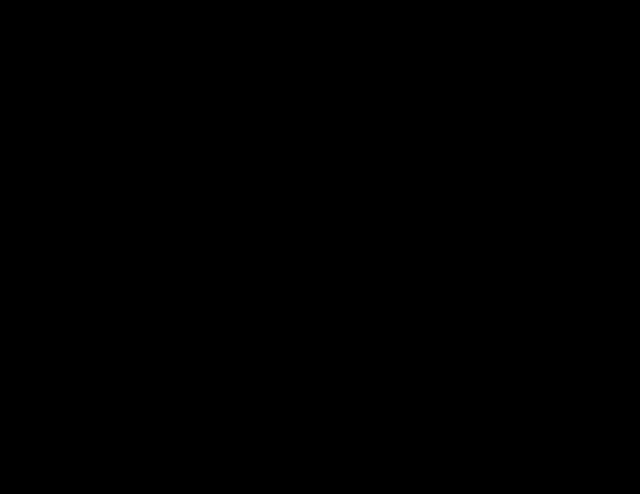
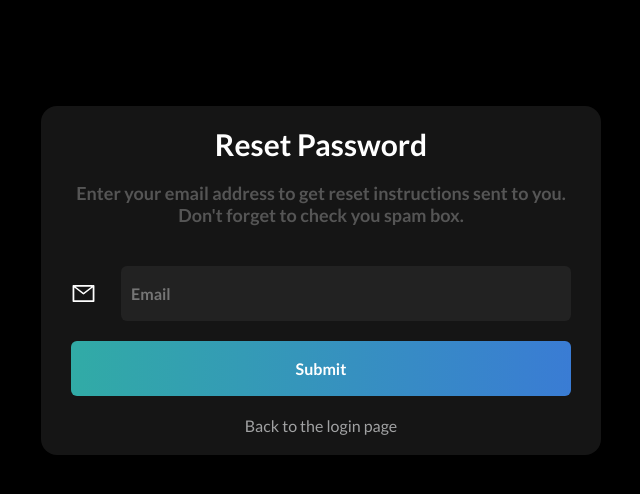
Before and after one commit to JoseAMota11/ortex-login, a React (Vite) app: page /reset-password in a window 1280 px wide. Before the commit this address had no page. Shown: the top 494 px of the page, without its empty margins (319-959 px from the left). Built offline with nearby package versions, Linux system fonts and the light colour scheme; no server answers.

Commit message:
Final commit?

```diff
--- a/index.html
+++ b/index.html
@@ -2,7 +2,7 @@
 <html lang="en">
   <head>
     <meta charset="UTF-8" />
-    <link rel="icon" type="image/svg+xml" href="/vite.svg" />
+    <link rel="icon" type="image/x-icon" href="./src/assets/favicon.ico">
     <meta name="viewport" content="width=device-width, initial-scale=1.0" />
     <link href="https://fonts.googleapis.com/css?family=Lato:100,100italic,300,300italic,regular,italic,700,700italic,900,900italic" rel="stylesheet" />
     <title>Welcome to ORTEX</title>
--- a/src/components/Home.css
+++ b/src/components/Home.css
@@ -66,5 +66,26 @@
 }
 
 @media only screen and (max-width: 470px) {
+  .web-socket-container {
+    width: 320px;
+  }
 
+  .home-title {
+    font-size: 24px;
+  }
+
+  .btn-logout {
+    width: 90px;
+    font-size: 16px;
+  }
 }
+
+@media only screen and (max-width: 380px) {
+  .web-socket-container {
+    flex-direction: column;
+  }
+
+  .home-title {
+    font-size: 24px;
+  }
+}
--- a/src/components/Home.jsx
+++ b/src/components/Home.jsx
@@ -49,7 +49,7 @@
             />
           </Link>
           <Link to='/login'>
-            <button className='btn-logout'>
+            <button className='btn-logout' onClick={handleLogout}>
               Logout
             </button>
           </Link>
--- a/src/components/Login.css
+++ b/src/components/Login.css
@@ -53,6 +53,7 @@
   border: 2px solid var(--color-btn);
   font-size: 16px;
   transition: all 0.3s;
+  margin: 10px 0;
 }
 
 .login-google:hover, .login-apple:hover {
@@ -64,8 +65,8 @@
   display: flex;
   justify-content: center;
   align-items: center;
-  gap: 4px;
-  padding: 20px;
+  gap: 20px;
+  padding: 20px 24px;
 }
 
 .or-label {
@@ -73,7 +74,7 @@
 }
 
 .line {
-  width: 15px;
+  width: 80%;
   height: 2px;
   background-color: var(--gray-color);
 }
@@ -213,6 +214,10 @@
     margin: auto;
   }
 
+  .or-label__container {
+    padding: 20px 10px;
+  }
+
   .login-container {
     width: 100vw;
     height: 100vh;
@@ -258,7 +263,11 @@
   .btn-container {
     flex-direction: column;
     align-items: center;
-    gap: 15px;
+    /* gap: 15px; */
+  }
+
+  .title-login {
+    font-size: 34px;
   }
 
   .login-google,
@@ -268,17 +277,21 @@
   }
 }
 
-@media only screen and (max-width: 370px) {
+@media only screen and (max-width: 380px) {
   .title-login {
-    font-size: 24px;
+    font-size: 30px;
+  }
+
+  .subtitle-login {
+    font-size: 14px;
   }
 
   .more-options {
-    font-size: 14px;
+    font-size: 13px;
   }
 
   .member {
-    font-size: 14px;
+    font-size: 13px;
   }
 
   .login-google,
@@ -290,9 +303,11 @@
   input[type="password"],
   input[type="text"] {
     height: 45px;
+    font-size: 13px;
   }
 
   .btn-login-2 {
     height: 45px;
+    font-size: 14px;
   }
 }
--- a/src/components/Login.jsx
+++ b/src/components/Login.jsx
@@ -112,7 +112,7 @@
               <div className="checkmark"></div>
               <span>Remember Me</span>
             </label>
-            <Link to="/" className="forgot-option">
+            <Link to="/reset-password" className="forgot-option">
               Forgot Password?
             </Link>
           </div>
--- a/src/components/MessageError.jsx
+++ b/src/components/MessageError.jsx
@@ -14,6 +14,8 @@
       return "Error: The password is incorrect"
     } else if (messageError.code === "auth/account-exists-with-different-credential") {
       return "Error: This account exists with different credential"
+    } else {
+      return messageError.message
     }
   }
 
--- /dev/null
+++ b/src/components/ResetPassword.css
@@ -0,0 +1,69 @@
+.reset-password-container {
+  width: 100%;
+  height: 70vh;
+  display: grid;
+  place-content: center;
+  text-align: center;
+}
+
+.second-container {
+  background-color: #151515;
+  padding: 20px 30px;
+  border-radius: 16px;
+  display: flex;
+  flex-direction: column;
+  gap: 10px;
+}
+
+.second-container h1 {
+  margin-bottom: 10px;
+  font-size: 30px;
+}
+
+.second-container h3 {
+  margin-bottom: 20px;
+  font-size: 18px;
+  color: #555;
+  width: 500px;
+}
+
+.third-container {
+  width: 100%;
+  display: flex;
+  align-items: center;
+  justify-content: space-between;
+  gap: 10px;
+}
+
+.btn-reset {
+  width: 100%;
+  height: 55px;
+  border: none;
+  border-radius: 6px;
+  font-size: 16px;
+  font-weight: 600;
+  margin: 10px 0;
+  background-image: linear-gradient(to right, #31aba6 0%, #3a7bd5  51%, #31aba6  100%);
+  color: #fff;
+  transition: 0.5s;
+  background-size: 200% auto;
+}
+
+.btn-reset:hover {
+  background-position: right center;
+  color: #fff;
+  text-decoration: none;
+}
+
+input[type="email"] {
+  width: 90%;
+  height: 55px;
+  margin: 10px 0;
+  text-indent: 10px;
+  border-radius: 6px;
+  border: none;
+  font-weight: 600;
+  background-color: #222;
+  color: var(--gray-color);
+  font-size: 16px;
+}
--- /dev/null
+++ b/src/components/ResetPassword.jsx
@@ -0,0 +1,68 @@
+import { AiOutlineMail } from "react-icons/ai";
+import { useAuth } from "../context/authContext";
+import './ResetPassword.css'
+import { useState, useEffect } from 'react';
+import { MessageError } from "./MessageError";
+import { Link, useNavigate } from 'react-router-dom';
+
+export const ResetPassword = () => {
+
+  useEffect(() => {
+    document.title = "Reset Password"
+  }, [])
+
+  const { resetPassword } = useAuth()
+
+  const [user, setUser] = useState({
+    email: ""
+  })
+
+  const navigate = useNavigate()
+
+  const [ error, setError ] = useState()
+
+  const handleChange = ({ target: {name, value}}) => {
+    setUser({...user, [name]: value})
+  }
+
+  const handleResetPassword = async () => {
+    if (user.email) {
+      try {
+        await resetPassword(user.email)
+        navigate("/login")
+      } catch (error) {
+        setError(error)
+      }
+    }
+  }
+
+  return (
+    <div className="reset-password-container">
+      <div className="second-container">
+        <h1>Reset Password</h1>
+        <h3>Enter your email address to get reset instructions sent to you. Don't forget to check you spam box.</h3>
+        <form onSubmit={handleResetPassword}>
+          <div className="third-container">
+          <AiOutlineMail fontSize="25px" />
+          <input
+            type="email"
+            name="email"
+            placeholder="Email"
+            required
+            onChange={handleChange}
+          />
+          </div>
+          <button
+            className="btn-reset"
+          >
+            Submit
+          </button>
+        </form>
+        <Link to="/login" className="forgot-option">
+          Back to the login page
+        </Link>
+        {error && <MessageError message={error} />}
+      </div>
+    </div>
+  )
+}
--- a/src/components/Welcome.css
+++ b/src/components/Welcome.css
@@ -126,3 +126,9 @@
     font-size: 18px;
   }
 }
+
+.login-register-container {
+  display: flex;
+  width: 220px;
+  justify-content: space-between;
+}
--- a/src/components/Welcome.jsx
+++ b/src/components/Welcome.jsx
@@ -14,11 +14,18 @@
               className='ortex-logo'
             />
           </Link>
-          <Link to='/login'>
-            <button className='btn-login'>
-              Login
-            </button>
-          </Link>
+          <div className='login-register-container'>
+            <Link to='/login'>
+              <button className='btn-login'>
+                Login
+              </button>
+            </Link>
+            <Link to='/register'>
+              <button className='btn-login'>
+                Register
+              </button>
+            </Link>
+          </div>
         </nav>
       </header>
       <main className='welcome-container'>
--- a/src/context/authContext.jsx
+++ b/src/context/authContext.jsx
@@ -7,7 +7,8 @@
   signOut,
   GoogleAuthProvider,
   signInWithPopup,
-  GithubAuthProvider
+  GithubAuthProvider,
+  sendPasswordResetEmail,
 } from "firebase/auth";
 import { auth } from "../firebase";
 
@@ -19,50 +20,60 @@
 };
 
 export function AuthProvider({ children }) {
-  const [user, setUser] = useState(null)
+  const [user, setUser] = useState(null);
 
   const signUp = async (email, password, username) => {
-    await createUserWithEmailAndPassword(
-      auth,
-      email,
-      password
-    )
+    await createUserWithEmailAndPassword(auth, email, password);
 
-    await updateProfile(auth.currentUser, { displayName: username }).catch(error => {
-      console.error(error)
-    })
+    await updateProfile(auth.currentUser, { displayName: username }).catch(
+      (error) => {
+        console.error(error);
+      }
+    );
   };
 
   const login = async (email, password) => {
-    const userCredential = await signInWithEmailAndPassword(
+    await signInWithEmailAndPassword(
       auth,
       email,
       password
     );
   };
 
-  const logout = () => signOut(auth)
+  const logout = () => signOut(auth);
 
   const loginWithGoogle = () => {
-    const googleProvider = new GoogleAuthProvider()
-    return signInWithPopup(auth, googleProvider)
-  }
+    const googleProvider = new GoogleAuthProvider();
+    return signInWithPopup(auth, googleProvider);
+  };
 
   const loginWithGitHub = () => {
-    const githubProvider = new GithubAuthProvider()
-    return signInWithPopup(auth, githubProvider)
-  }
+    const githubProvider = new GithubAuthProvider();
+    return signInWithPopup(auth, githubProvider);
+  };
+
+  const resetPassword = (email) => sendPasswordResetEmail(auth, email);
 
   useEffect(() => {
-    const unsubscribe = onAuthStateChanged(auth, currentUser => {
+    const unsubscribe = onAuthStateChanged(auth, (currentUser) => {
       setUser(currentUser);
-    })
+    });
 
-    return () => unsubscribe()
-  }, [])
+    return () => unsubscribe();
+  }, []);
 
   return (
-    <authContext.Provider value={{ signUp, login, user, logout, loginWithGoogle, loginWithGitHub }}>
+    <authContext.Provider
+      value={{
+        signUp,
+        login,
+        user,
+        logout,
+        loginWithGoogle,
+        loginWithGitHub,
+        resetPassword,
+      }}
+    >
       {children}
     </authContext.Provider>
   );
--- a/src/main.jsx
+++ b/src/main.jsx
@@ -7,6 +7,7 @@
 import { Home } from './components/Home';
 import { Register } from './components/Register';
 import { ProtectedRoute } from './components/ProtectedRoute';
+import { ResetPassword } from './components/ResetPassword';
 
 ReactDOM.createRoot(document.getElementById('root')).render(
   <React.StrictMode>
@@ -20,6 +21,7 @@
             </ProtectedRoute>
           }/>
           <Route path='login' element={<Login />}/>
+          <Route path='reset-password' element={<ResetPassword />}/>
           <Route path='register' element={<Register />}/>
         </Route>
       </Routes>
```
Also changed, not shown: 2 other files (tests, documents, lock files or other folders).
